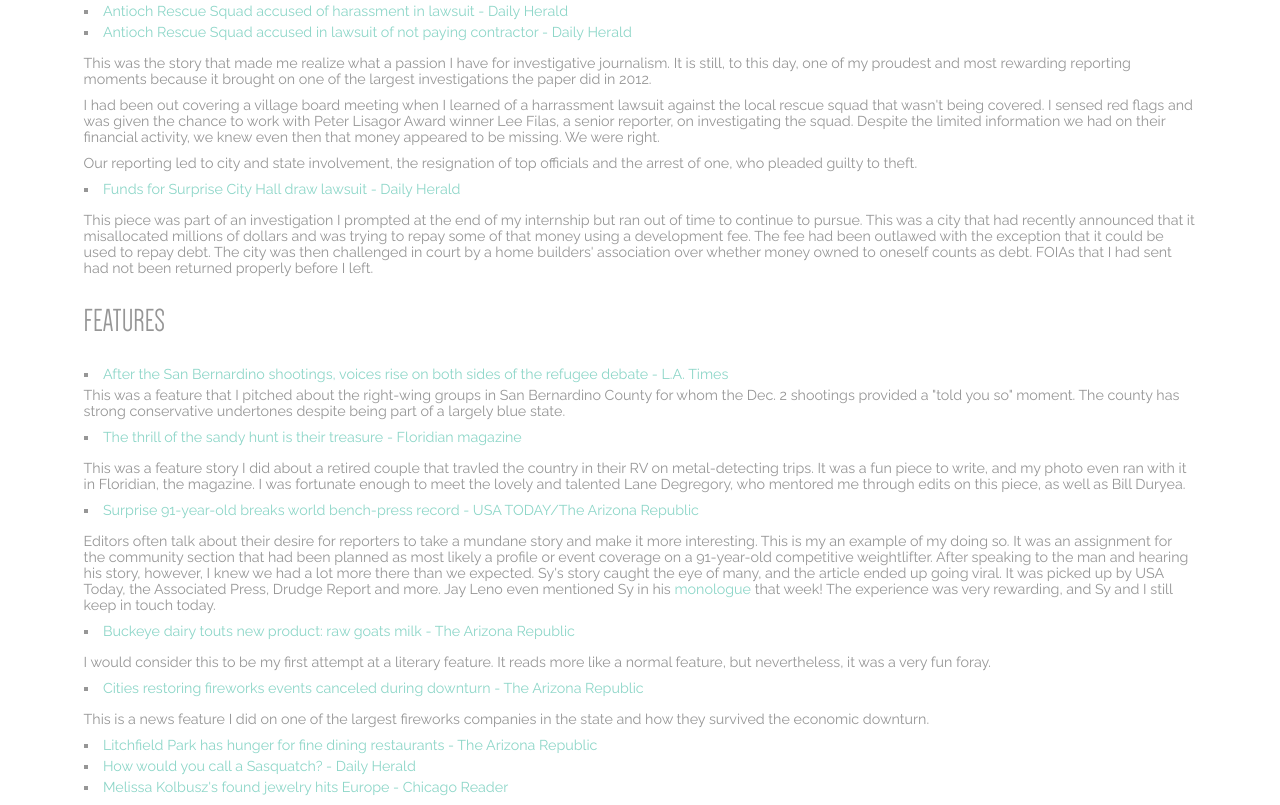
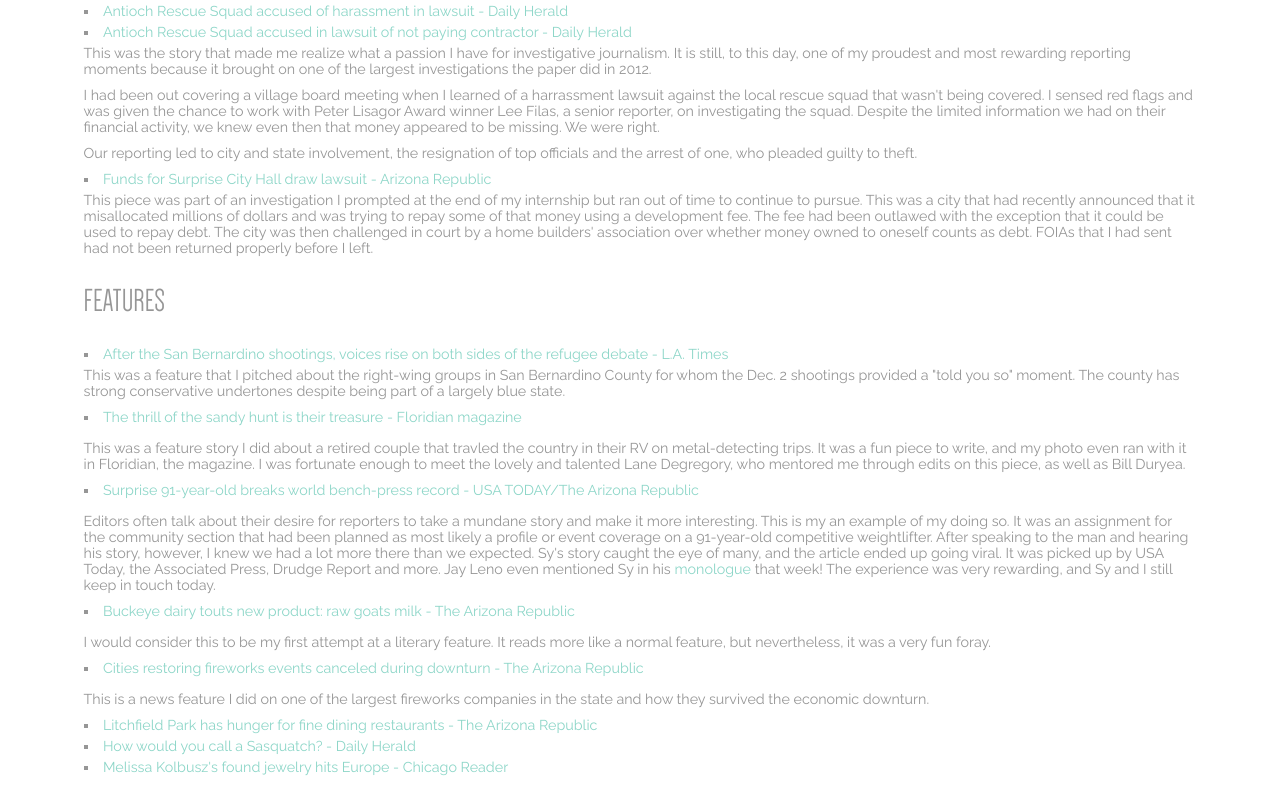
Before and after one commit to tgoldenstein/tgoldenstein.github.io, a plain HTML site: page cliplist.html in a window 1280 px wide. Shown: the part 3564-4369 px from the top of the page. Drawn offline with nearby package versions, Linux system fonts and the light colour scheme.

Commit message:
Fixed small error

```diff
--- a/cliplist.html
+++ b/cliplist.html
@@ -363,15 +363,12 @@
 	<ul class="my_lists">
 		<li><a href="http://www.dailyherald.com/article/20120522/news/705229541/">Antioch Rescue Squad accused of harassment in lawsuit - Daily Herald</a></li>
 		<li><a href="http://www.dailyherald.com/article/20120622/news/706229676/">Antioch Rescue Squad accused in lawsuit of not paying contractor - Daily Herald</a></li>
-	</ul>
 		<p>This was the story that made me realize what a passion I have for investigative journalism. It is still, to this day, one of my proudest and most rewarding reporting moments because it brought on one of the largest investigations the paper did in 2012.</p>
 		<p>I had been out covering a village board meeting when I learned of a harrassment lawsuit against the local rescue squad that wasn't being covered. I sensed red flags and was given the chance to work with Peter Lisagor Award winner Lee Filas, a senior reporter, on investigating the squad. Despite the limited information we had on their financial activity, we knew even then that money appeared to be missing. We were right.</p>
 		<p>Our reporting led to city and state involvement, the resignation of top officials and the arrest of one, who pleaded guilty to theft.</p>
-	<ul class="my_lists">
-		<li><a href="http://www.azcentral.com/community/surprise/articles/20130712funds-surprise-city-hall-draw-lawsuit.html">Funds for Surprise City Hall draw lawsuit - Daily Herald</a></li>
+		<li><a href="http://www.azcentral.com/community/surprise/articles/20130712funds-surprise-city-hall-draw-lawsuit.html">Funds for Surprise City Hall draw lawsuit - Arizona Republic</a></li>
+		<p>This piece was part of an investigation I prompted at the end of my internship but ran out of time to continue to pursue. This was a city that had recently announced that it misallocated millions of dollars and was trying to repay some of that money using a development fee. The fee had been outlawed with the exception that it could be used to repay debt. The city was then challenged in court by a home builders' association over whether money owned to oneself counts as debt. FOIAs that I had sent had not been returned properly before I left.</p>
 	</ul>
-		<p>This piece was part of an investigation I prompted at the end of my internship but ran out of time to continue to pursue. This was a city that had recently announced that it misallocated millions of dollars and was trying to repay some of that money using a development fee. The fee had been outlawed with the exception that it could be used to repay debt. The city was then challenged in court by a home builders' association over whether money owned to oneself counts as debt. FOIAs that I had sent had not been returned properly before I left.</p>
-
 	<a name="FEA"></a>
 	<h2>FEATURES</h2>
 	<ul class="my_lists">
```
